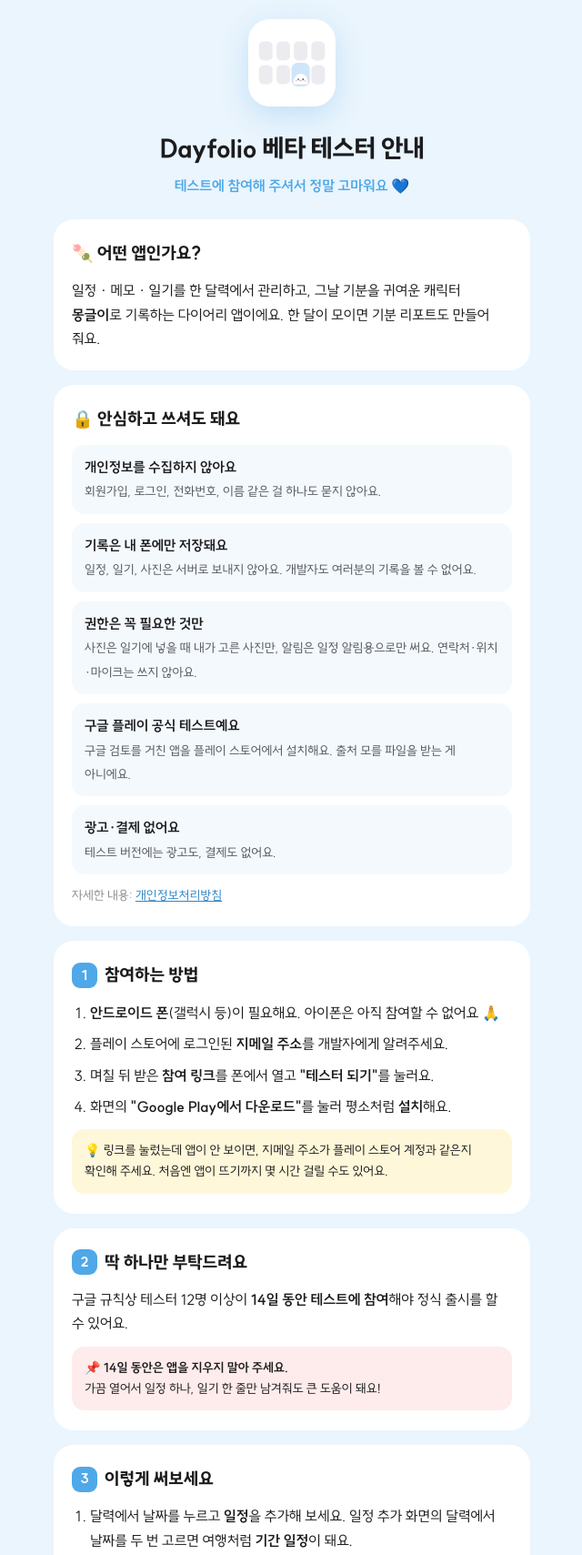
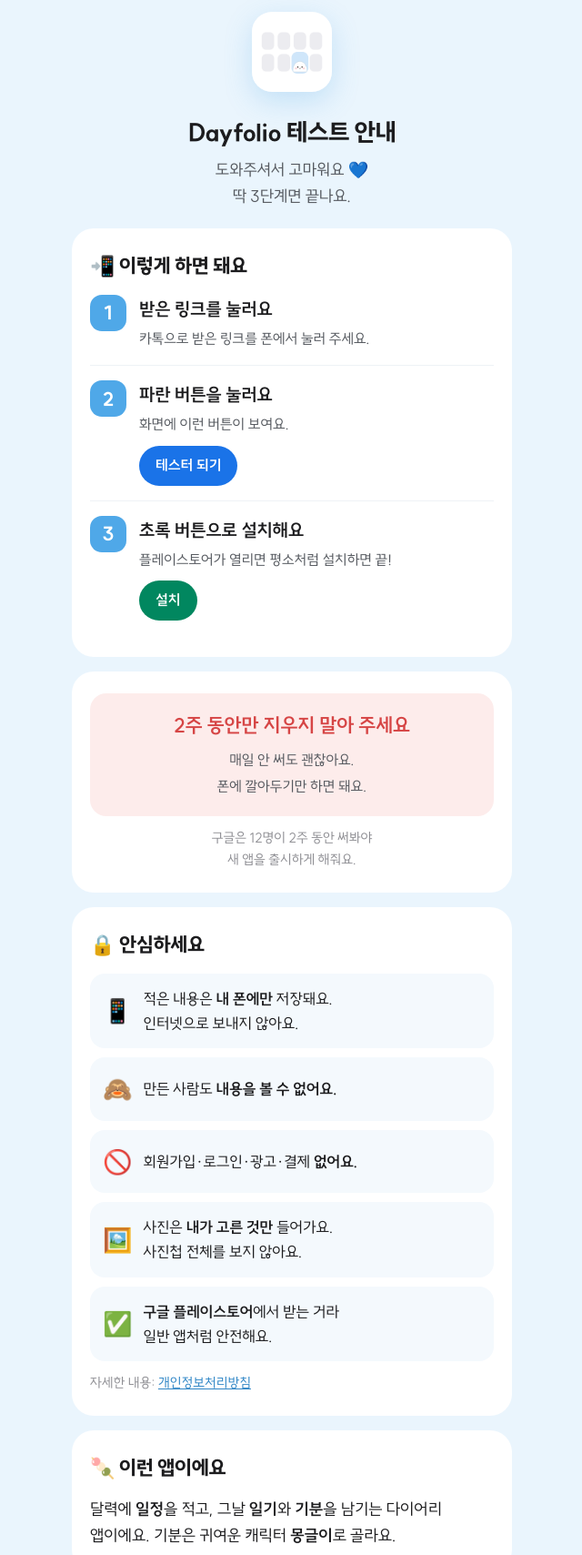
Before and after one commit to dusdn3136/dayfolio, a website: page docs/tester.html in a window 1280 px wide. Shown: the part 25-1734 px from the top of the page at 91% size, without its empty margins (319-959 px from the left). Drawn offline with Linux system fonts and the light colour scheme.

Commit message:
테스터 안내 페이지를 3단계로 쉽게 다시 정리
Co-Authored-By: Claude Opus 5.5 <noreply@anthropic.com>
Claude-Session: https://claude.ai/code/session_01SqZYtfSkz5PyQabEfQ5MfH

```diff
--- a/docs/tester.html
+++ b/docs/tester.html
@@ -3,38 +3,43 @@
 <head>
 <meta charset="utf-8">
 <meta name="viewport" content="width=device-width, initial-scale=1">
-<title>Dayfolio 베타 테스터 안내</title>
-<meta property="og:title" content="Dayfolio 베타 테스터 안내">
-<meta property="og:description" content="테스트 참여 방법과 안심하고 써도 되는 이유를 정리했어요.">
+<title>Dayfolio 테스트 안내</title>
+<meta property="og:title" content="Dayfolio 테스트 안내">
+<meta property="og:description" content="링크 누르고, 설치하고, 2주만 지우지 말아 주세요.">
 <meta property="og:image" content="https://dusdn3136.github.io/dayfolio/icon.png">
 <style>
 @font-face{font-family:S;src:url(SUITE-Regular.otf);font-weight:400}
 @font-face{font-family:S;src:url(SUITE-Bold.otf);font-weight:700}
 @font-face{font-family:S;src:url(SUITE-ExtraBold.otf);font-weight:800}
 *{box-sizing:border-box}
-body{margin:0;background:#eaf5fd;font-family:S,-apple-system,"Apple SD Gothic Neo","Noto Sans KR",sans-serif;color:#1c1c1e;line-height:1.65;word-break:keep-all}
-.wrap{max-width:560px;margin:0 auto;padding:28px 18px 60px}
-.hero{text-align:center;padding:18px 0 8px}
-.hero img{width:96px;height:96px;border-radius:24px;box-shadow:0 10px 30px rgba(79,168,232,.25)}
-.hero h1{font-size:28px;font-weight:800;margin:16px 0 4px;letter-spacing:-.5px}
-.hero p{margin:0;color:#4fa8e8;font-weight:700}
-.card{background:#fff;border-radius:22px;padding:22px 20px;margin-top:16px}
-h2{font-size:19px;font-weight:800;margin:0 0 12px;display:flex;align-items:center;gap:8px}
-h2 .n{display:inline-flex;width:28px;height:28px;border-radius:9px;background:#4fa8e8;color:#fff;font-size:15px;align-items:center;justify-content:center}
+body{margin:0;background:#eaf5fd;font-family:S,-apple-system,"Apple SD Gothic Neo","Noto Sans KR",sans-serif;color:#1c1c1e;line-height:1.6;word-break:keep-all;font-size:18px}
+.wrap{max-width:520px;margin:0 auto;padding:28px 18px 60px}
+.hero{text-align:center;padding:10px 0 4px}
+.hero img{width:88px;height:88px;border-radius:22px;box-shadow:0 10px 30px rgba(79,168,232,.25)}
+.hero h1{font-size:27px;font-weight:800;margin:14px 0 6px;letter-spacing:-.5px}
+.hero p{margin:0;color:#55595f}
+.card{background:#fff;border-radius:24px;padding:24px 20px;margin-top:16px}
+h2{font-size:22px;font-weight:800;margin:0 0 14px;letter-spacing:-.3px}
+.step{display:flex;gap:14px;align-items:flex-start;padding:16px 0;border-top:1px solid #eef2f6}
+.step:first-of-type{border-top:none;padding-top:0}
+.num{flex:none;width:40px;height:40px;border-radius:13px;background:#4fa8e8;color:#fff;font-weight:800;font-size:21px;display:flex;align-items:center;justify-content:center}
+.step b{font-size:20px}
+.step p{margin:4px 0 0;color:#55595f;font-size:16px}
+.btn{display:inline-block;margin-top:10px;padding:9px 18px;border-radius:999px;background:#1a73e8;color:#fff;font-weight:700;font-size:16px}
+.btn.g{background:#01875f}
+.big{background:#fdeceb;border-radius:18px;padding:18px;text-align:center}
+.big b{display:block;font-size:22px;color:#d64545;margin-bottom:6px}
+.big span{color:#55595f;font-size:16px}
 .safe{display:grid;gap:10px}
-.safe div{background:#f4f9fd;border-radius:14px;padding:12px 14px}
-.safe b{display:block;font-size:15.5px}
-.safe span{font-size:14px;color:#55595f}
-ol{margin:0;padding-left:20px}
-ol li{margin:8px 0}
-.tip{background:#fff7d9;border-radius:14px;padding:12px 14px;font-size:14px;margin-top:12px}
-.warn{background:#fdeceb;border-radius:14px;padding:12px 14px;font-size:14px;margin-top:12px}
-details{border-top:1px solid #eef2f6;padding:12px 0}
-details:first-of-type{border-top:none}
-summary{font-weight:700;cursor:pointer;list-style:none}
-summary::before{content:"Q. ";color:#4fa8e8}
-details p{margin:8px 0 0;color:#55595f;font-size:14.5px}
-.foot{text-align:center;color:#8e8e93;font-size:13px;margin-top:24px}
+.safe div{display:flex;gap:12px;align-items:center;background:#f4f9fd;border-radius:16px;padding:14px}
+.safe i{font-style:normal;font-size:26px;flex:none}
+.safe span{font-size:17px}
+.note{font-size:15px;color:#8e8e93;margin:12px 0 0}
+.q{padding:14px 0;border-top:1px solid #eef2f6}
+.q:first-of-type{border-top:none;padding-top:0}
+.q b{display:block}
+.q span{color:#55595f;font-size:16px}
+.foot{text-align:center;color:#8e8e93;font-size:14px;margin-top:24px}
 a{color:#2f86c6}
 </style>
 </head>
@@ -43,71 +48,80 @@ a{color:#2f86c6}
 
 <div class="hero">
   <img src="icon.png" alt="Dayfolio 앱 아이콘">
-  <h1>Dayfolio 베타 테스터 안내</h1>
-  <p>테스트에 참여해 주셔서 정말 고마워요 💙</p>
+  <h1>Dayfolio 테스트 안내</h1>
+  <p>도와주셔서 고마워요 💙<br>딱 3단계면 끝나요.</p>
 </div>
 
 <div class="card">
-  <h2>🍡 어떤 앱인가요?</h2>
-  <p style="margin:0">일정 · 메모 · 일기를 한 달력에서 관리하고, 그날 기분을 귀여운 캐릭터 <b>몽글이</b>로 기록하는 다이어리 앱이에요. 한 달이 모이면 기분 리포트도 만들어 줘요.</p>
+  <h2>📲 이렇게 하면 돼요</h2>
+
+  <div class="step">
+    <div class="num">1</div>
+    <div>
+      <b>받은 링크를 눌러요</b>
+      <p>카톡으로 받은 링크를 폰에서 눌러 주세요.</p>
+    </div>
+  </div>
+
+  <div class="step">
+    <div class="num">2</div>
+    <div>
+      <b>파란 버튼을 눌러요</b>
+      <p>화면에 이런 버튼이 보여요.</p>
+      <span class="btn">테스터 되기</span>
+    </div>
+  </div>
+
+  <div class="step">
+    <div class="num">3</div>
+    <div>
+      <b>초록 버튼으로 설치해요</b>
+      <p>플레이스토어가 열리면 평소처럼 설치하면 끝!</p>
+      <span class="btn g">설치</span>
+    </div>
+  </div>
 </div>
 
 <div class="card">
-  <h2>🔒 안심하고 쓰셔도 돼요</h2>
-  <div class="safe">
-    <div><b>개인정보를 수집하지 않아요</b><span>회원가입, 로그인, 전화번호, 이름 같은 걸 하나도 묻지 않아요.</span></div>
-    <div><b>기록은 내 폰에만 저장돼요</b><span>일정, 일기, 사진은 서버로 보내지 않아요. 개발자도 여러분의 기록을 볼 수 없어요.</span></div>
-    <div><b>권한은 꼭 필요한 것만</b><span>사진은 일기에 넣을 때 내가 고른 사진만, 알림은 일정 알림용으로만 써요. 연락처·위치·마이크는 쓰지 않아요.</span></div>
-    <div><b>구글 플레이 공식 테스트예요</b><span>구글 검토를 거친 앱을 플레이 스토어에서 설치해요. 출처 모를 파일을 받는 게 아니에요.</span></div>
-    <div><b>광고·결제 없어요</b><span>테스트 버전에는 광고도, 결제도 없어요.</span></div>
+  <div class="big">
+    <b>2주 동안만 지우지 말아 주세요</b>
+    <span>매일 안 써도 괜찮아요.<br>폰에 깔아두기만 하면 돼요.</span>
   </div>
-  <p style="font-size:14px;color:#8e8e93;margin:12px 0 0">자세한 내용: <a href="privacy.html">개인정보처리방침</a></p>
+  <p class="note" style="text-align:center">구글은 12명이 2주 동안 써봐야<br>새 앱을 출시하게 해줘요.</p>
 </div>
 
 <div class="card">
-  <h2><span class="n">1</span>참여하는 방법</h2>
-  <ol>
-    <li><b>안드로이드 폰</b>(갤럭시 등)이 필요해요. 아이폰은 아직 참여할 수 없어요 🙏</li>
-    <li>플레이 스토어에 로그인된 <b>지메일 주소</b>를 개발자에게 알려주세요.</li>
-    <li>며칠 뒤 받은 <b>참여 링크</b>를 폰에서 열고 <b>"테스터 되기"</b>를 눌러요.</li>
-    <li>화면의 <b>"Google Play에서 다운로드"</b>를 눌러 평소처럼 <b>설치</b>해요.</li>
-  </ol>
-  <div class="tip">💡 링크를 눌렀는데 앱이 안 보이면, 지메일 주소가 플레이 스토어 계정과 같은지 확인해 주세요. 처음엔 앱이 뜨기까지 몇 시간 걸릴 수도 있어요.</div>
+  <h2>🔒 안심하세요</h2>
+  <div class="safe">
+    <div><i>📱</i><span>적은 내용은 <b>내 폰에만</b> 저장돼요.<br>인터넷으로 보내지 않아요.</span></div>
+    <div><i>🙈</i><span>만든 사람도 <b>내용을 볼 수 없어요.</b></span></div>
+    <div><i>🚫</i><span>회원가입·로그인·광고·결제 <b>없어요.</b></span></div>
+    <div><i>🖼️</i><span>사진은 <b>내가 고른 것만</b> 들어가요.<br>사진첩 전체를 보지 않아요.</span></div>
+    <div><i>✅</i><span><b>구글 플레이스토어</b>에서 받는 거라<br>일반 앱처럼 안전해요.</span></div>
+  </div>
+  <p class="note">자세한 내용: <a href="privacy.html">개인정보처리방침</a></p>
 </div>
 
 <div class="card">
-  <h2><span class="n">2</span>딱 하나만 부탁드려요</h2>
-  <p style="margin:0">구글 규칙상 테스터 12명 이상이 <b>14일 동안 테스트에 참여</b>해야 정식 출시를 할 수 있어요.</p>
-  <div class="warn">📌 <b>14일 동안은 앱을 지우지 말아 주세요.</b><br>가끔 열어서 일정 하나, 일기 한 줄만 남겨줘도 큰 도움이 돼요!</div>
+  <h2>🍡 이런 앱이에요</h2>
+  <p style="margin:0">달력에 <b>일정</b>을 적고, 그날 <b>일기</b>와 <b>기분</b>을 남기는 다이어리 앱이에요. 기분은 귀여운 캐릭터 <b>몽글이</b>로 골라요.</p>
 </div>
 
 <div class="card">
-  <h2><span class="n">3</span>이렇게 써보세요</h2>
-  <ol>
-    <li>달력에서 날짜를 누르고 <b>일정</b>을 추가해 보세요. 일정 추가 화면의 달력에서 날짜를 두 번 고르면 여행처럼 <b>기간 일정</b>이 돼요.</li>
-    <li>오늘 날짜의 <b>일기</b> 탭에서 몽글이로 기분을 고르고 한 줄 남겨 보세요.</li>
-    <li><b>메모</b> 탭에서 체크리스트(짐 챙기기 등)를 만들어 보세요.</li>
-    <li><b>설정</b>에서 알림 시간을 정하면, 일정 있는 날 아침에 알려줘요.</li>
-    <li>기분을 3일 이상 남기면 <b>일기장</b> 탭에 기분 리포트가 생겨요.</li>
-  </ol>
+  <h2>❓ 궁금한 점</h2>
+  <div class="q"><b>돈이 드나요?</b><span>아니요, 완전 무료예요.</span></div>
+  <div class="q"><b>아이폰도 되나요?</b><span>아직은 갤럭시 같은 안드로이드 폰만 돼요.</span></div>
+  <div class="q"><b>링크를 눌렀는데 앱이 안 보여요</b><span>등록되기까지 시간이 걸릴 수 있어요. 몇 시간 뒤 다시 눌러 보시고, 그래도 안 되면 알려주세요.</span></div>
+  <div class="q"><b>알림이 자꾸 오나요?</b><span>일정이 있는 날 아침에 한 번만 와요. 설정에서 끌 수 있어요.</span></div>
+  <div class="q"><b>앱을 지우면요?</b><span>적은 내용도 같이 지워져요.</span></div>
 </div>
 
 <div class="card">
-  <h2><span class="n">4</span>의견 보내기</h2>
-  <p style="margin:0">불편한 점, 이상한 화면, 있었으면 하는 기능 뭐든 좋아요! 캡처와 함께 보내주시면 바로 고칠게요.</p>
-  <p style="margin:10px 0 0">📮 <a href="mailto:ywoo3136@gmail.com?subject=Dayfolio%20테스트%20의견">ywoo3136@gmail.com</a> 또는 DM</p>
+  <h2>💬 불편한 점이 있으면</h2>
+  <p style="margin:0">카톡으로 편하게 말해 주세요. 화면 캡처를 같이 보내주면 더 좋아요!</p>
 </div>
 
-<div class="card">
-  <h2>❓ 자주 묻는 질문</h2>
-  <details><summary>돈이 드나요?</summary><p>아니요, 완전히 무료예요. 결제나 광고가 없어요.</p></details>
-  <details><summary>앱을 지우면 기록은 어떻게 되나요?</summary><p>기록이 폰에만 저장돼서 앱을 지우면 함께 지워져요. 나중에 업데이트로 백업 기능을 넣을 예정이에요.</p></details>
-  <details><summary>테스트가 끝나면 어떻게 되나요?</summary><p>정식 출시가 되면 지금 설치한 앱이 그대로 정식 버전으로 업데이트돼요. 기록도 그대로 남아요.</p></details>
-  <details><summary>테스트를 그만두고 싶으면요?</summary><p>참여 링크에서 "테스트 그만두기"를 누르거나 앱을 지우면 돼요. 다만 14일 동안만은 유지해 주시면 정말 감사하겠어요 🥹</p></details>
-  <details><summary>알림이 너무 자주 오면요?</summary><p>알림은 일정이 있는 날 하루 한 번만 와요. 설정에서 끄거나 시간을 바꿀 수 있어요.</p></details>
-</div>
-
-<p class="foot">Dayfolio · 하루 기록 다이어리<br>함께 만들어 주셔서 고마워요 💙</p>
+<p class="foot">Dayfolio · 하루 기록 다이어리</p>
 </div>
 </body>
 </html>
```
